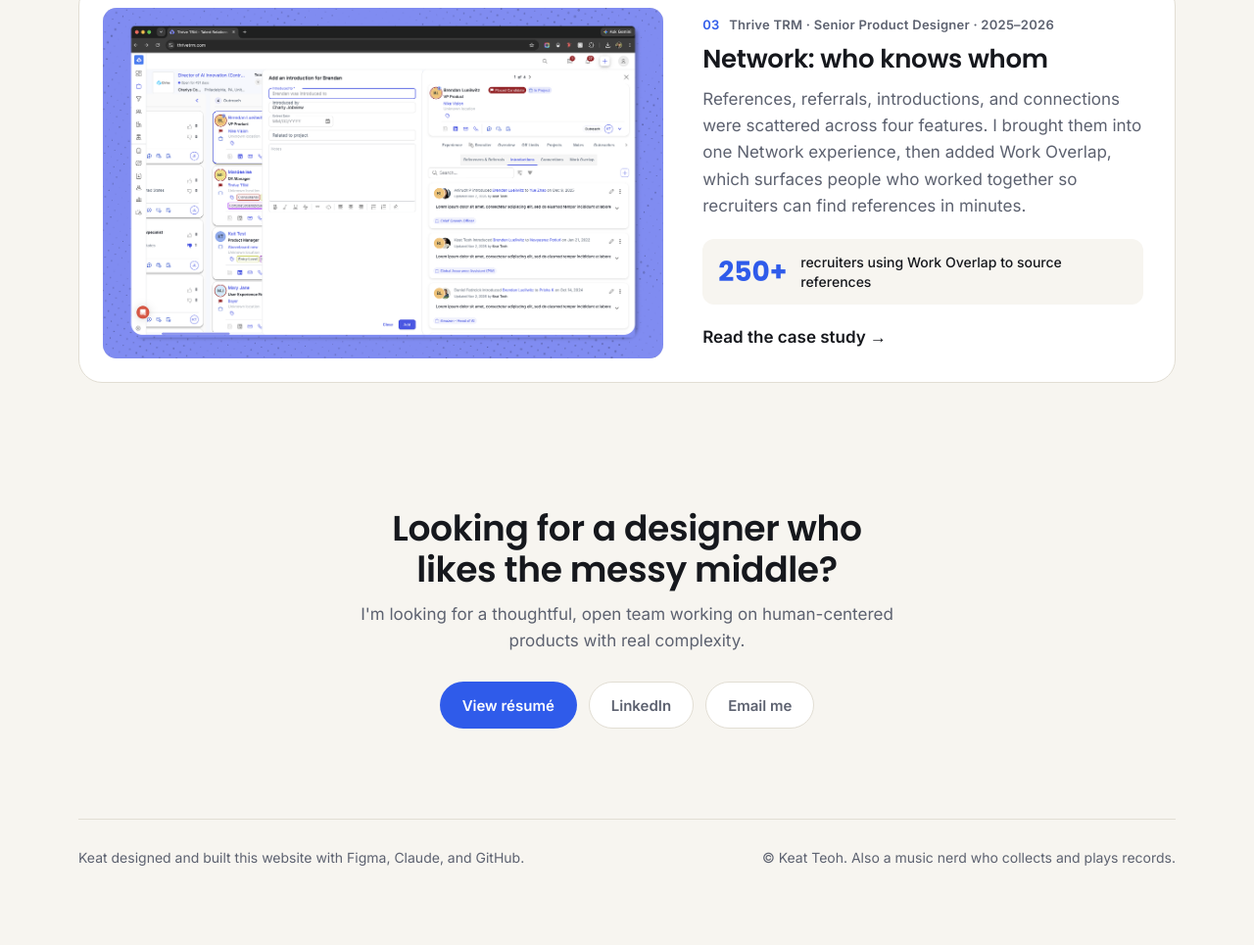
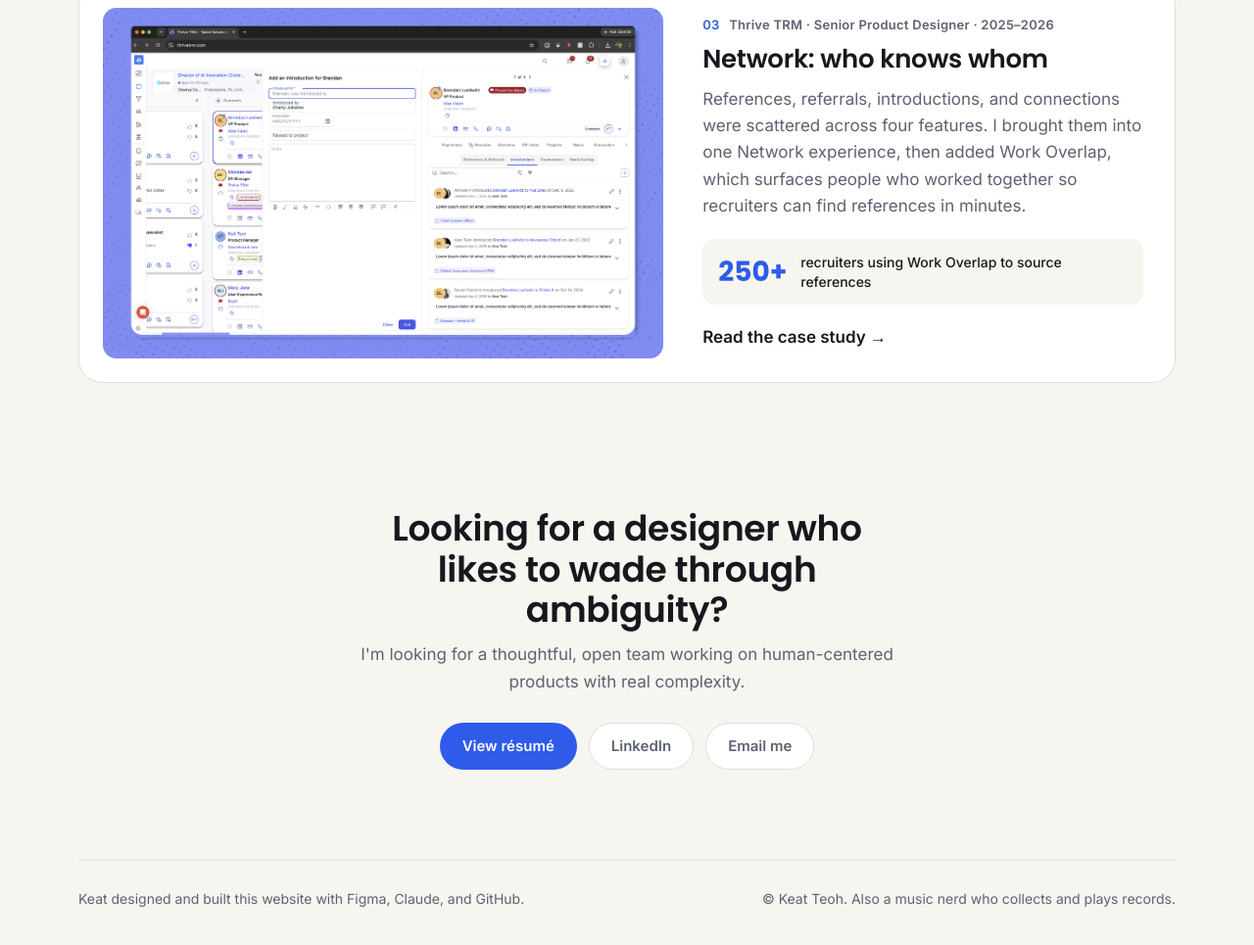
Before and after one commit to Keatteoh/keatteoh-portfolio, a plain HTML site: page index.html in a window 1280 px wide. Shown: the part 1698-2663 px from the top of the page at 98% size. Before the commit the page ends 2626 px from the top, so only its background shows below. Drawn offline with Linux system fonts and the light colour scheme.

Commit message:
update contact heading

```diff
--- a/index.html
+++ b/index.html
@@ -117,7 +117,7 @@
     </section>
 
     <section class="contact wrap" aria-labelledby="contact-title">
-      <h2 id="contact-title">Looking for a designer who likes the messy middle?</h2>
+      <h2 id="contact-title">Looking for a designer who likes to wade through ambiguity?</h2>
       <p>I'm looking for a thoughtful, open team working on human-centered products with real complexity.</p>
       <p class="hero-actions">
         <a class="btn btn-solid btn-lg" href="assets/Keat-Teoh-Resume.pdf" target="_blank" rel="noopener">View résumé</a>
```
